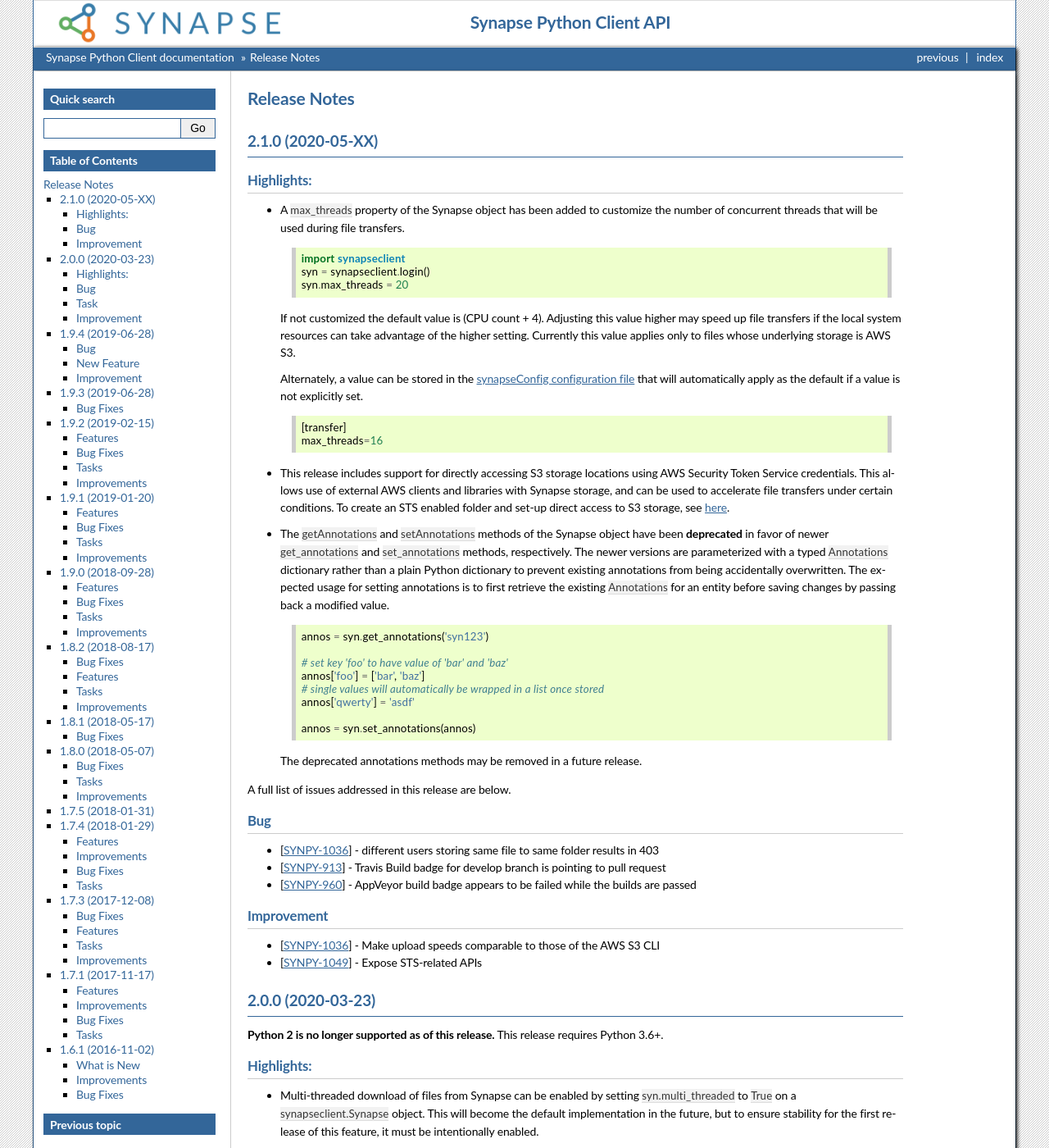
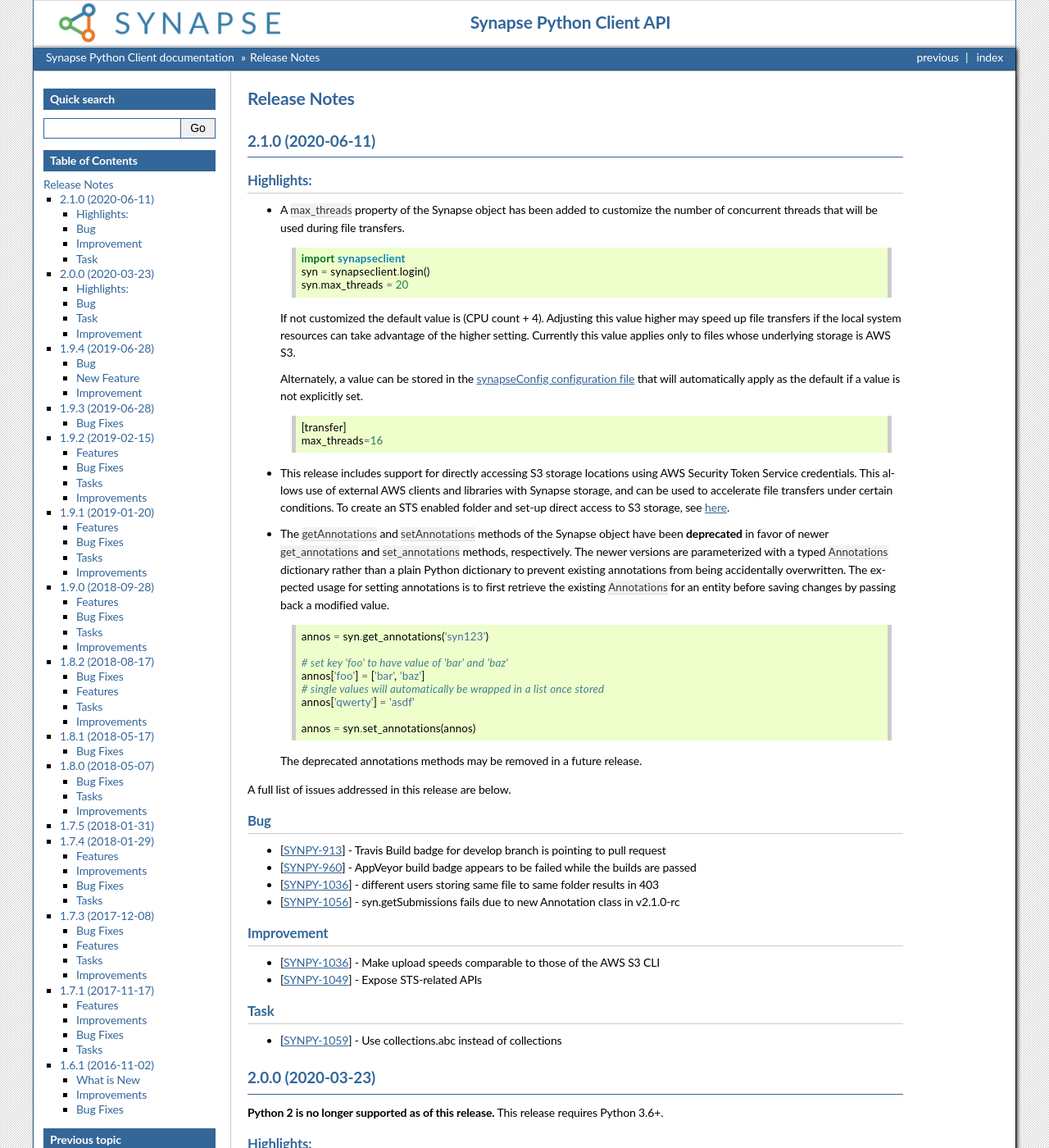
Before and after one commit to Sage-Bionetworks/synapsePythonClient, a Sphinx documentation site: the page built from docs/news.rst, in a window 1280 px wide and 1400 px high. Shown: the whole window at 82% size. Built offline with Sphinx 7.4.7, drawn with Linux system fonts in a browser that asks for light colours; the version number could not be read and is left out.

Commit message:
update 2.1.0 release date; update final list of issues

```diff
--- a/docs/news.rst
+++ b/docs/news.rst
@@ -2,7 +2,7 @@
 Release Notes
 =============
 
-2.1.0 (2020-05-XX)
+2.1.0 (2020-06-11)
 ==================
 
 Highlights:
@@ -58,12 +58,14 @@
 Bug
 ---
 
--  [`SYNPY-1036 <https://sagebionetworks.jira.com/browse/SYNPY-1036>`__] -
-   different users storing same file to same folder results in 403
 -  [`SYNPY-913 <https://sagebionetworks.jira.com/browse/SYNPY-913>`__] -
    Travis Build badge for develop branch is pointing to pull request
 -  [`SYNPY-960 <https://sagebionetworks.jira.com/browse/SYNPY-960>`__] -
    AppVeyor build badge appears to be failed while the builds are passed
+-  [`SYNPY-1036 <https://sagebionetworks.jira.com/browse/SYNPY-1036>`__] -
+   different users storing same file to same folder results in 403
+-  [`SYNPY-1056 <https://sagebionetworks.jira.com/browse/SYNPY-1056>`__] -
+   syn.getSubmissions fails due to new Annotation class in v2.1.0-rc
 
 Improvement
 -----------
@@ -72,6 +74,13 @@
    Make upload speeds comparable to those of the AWS S3 CLI
 -  [`SYNPY-1049 <https://sagebionetworks.jira.com/browse/SYNPY-1049>`__] -
    Expose STS-related APIs
+
+Task
+----
+
+-  [`SYNPY-1059 <https://sagebionetworks.jira.com/browse/SYNPY-1059>`__] -
+   Use collections.abc instead of collections
+
 
 2.0.0 (2020-03-23)
 ==================
```
